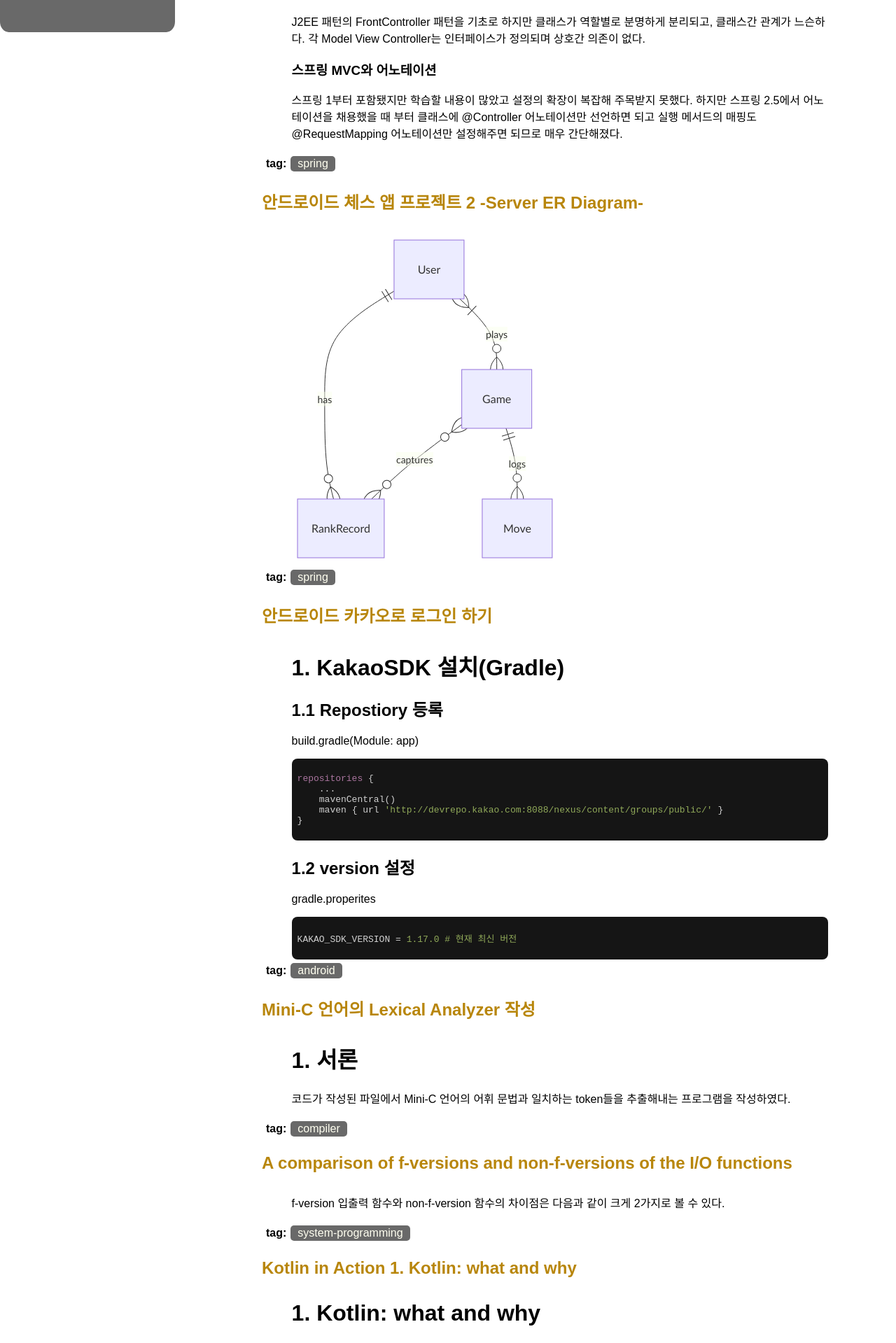
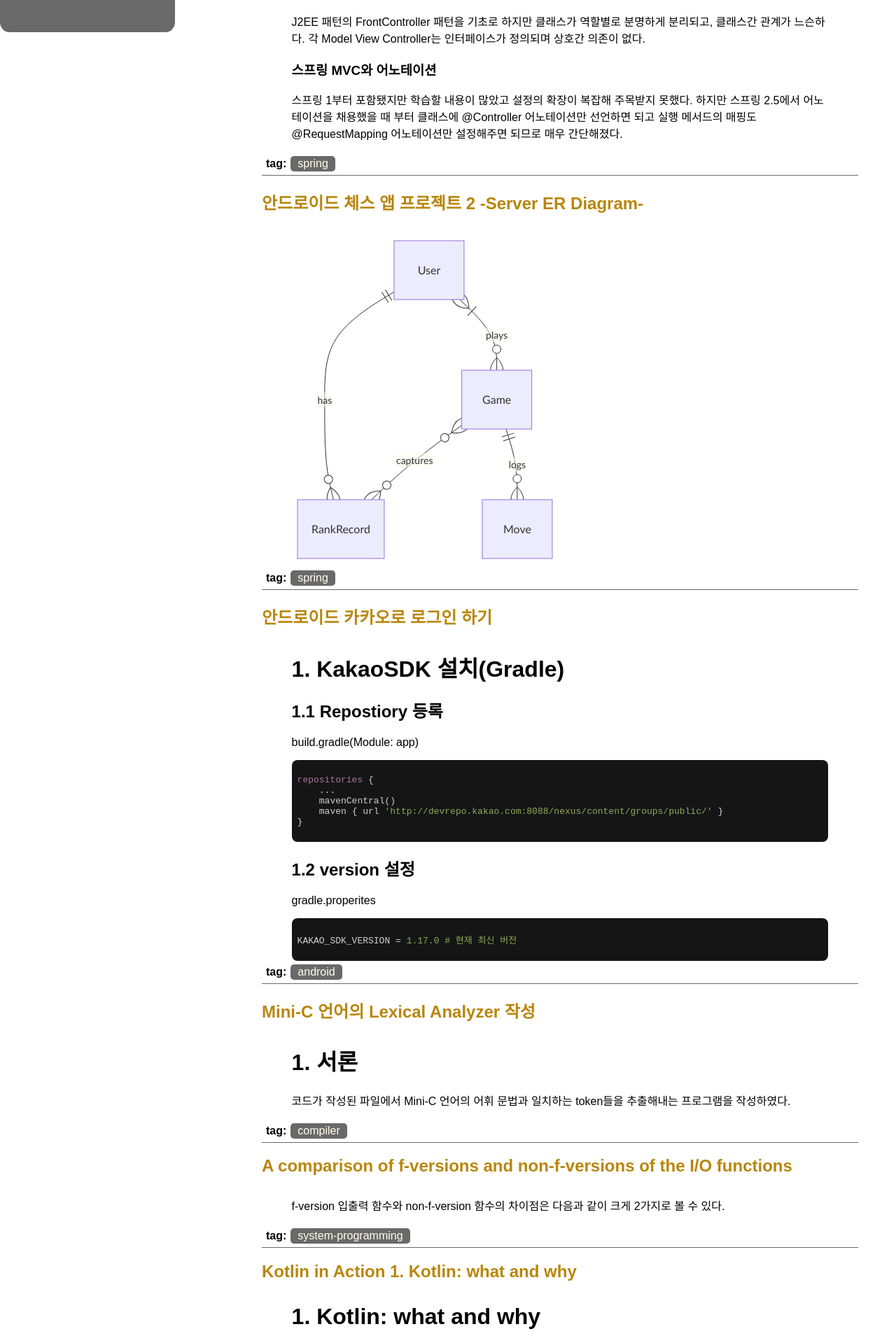
Before and after one commit to BreadKey/breadkey.github.io, a Jekyll site: the page built from index.html, in a window 1280 px wide. Shown: the part 324-2243 px from the top of the page at 70% size. Built offline with Jekyll 4.4.1, drawn with Linux system fonts in a browser that asks for light colours.

Commit message:
add post summary divider

```diff
--- a/_includes/post_summary.html
+++ b/_includes/post_summary.html
@@ -1,4 +1,4 @@
-<div class="post-summary">
+<div class="post-summary" style="border-bottom: 1px solid dimgray;">
 	<a id="post-title-link" href="{{ post.url }}"><h2 style="padding-bottom: 10px;">{{ post.title }}</h2></a>
 	<div style="width: 90%; margin-left: auto; margin-right: auto;">{{ post.excerpt }}</div>
 	{% include post_tag.html %}
```
